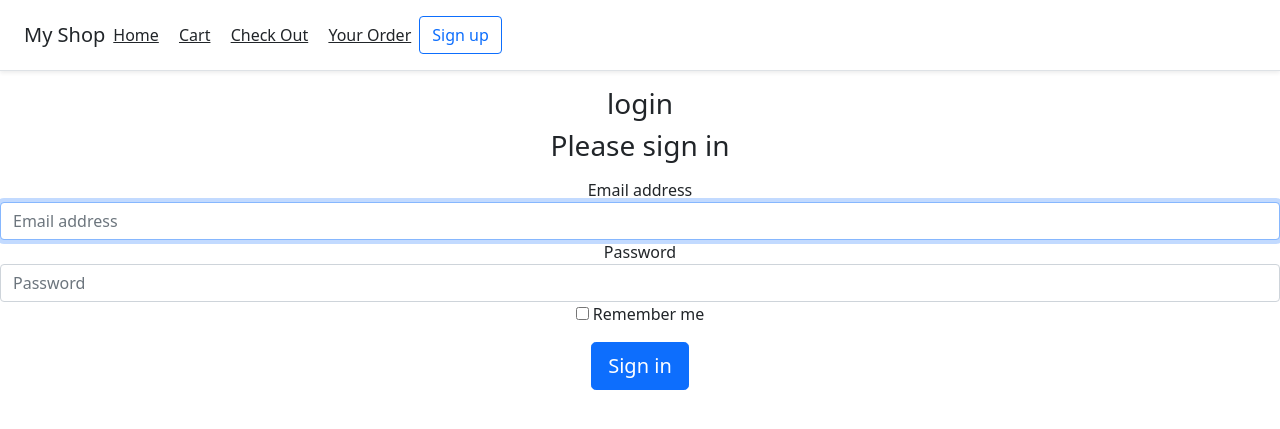
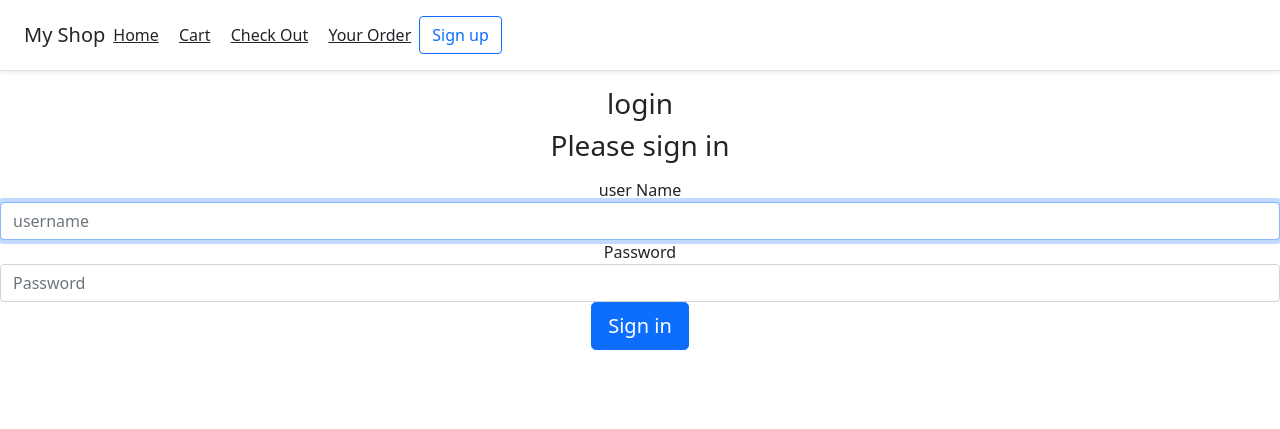
Before and after one commit to sudharsanmaran/django_e_commerce, a Django app: template app1/templates/app1/login.html in a window 1280 px wide. Shown: the top 429 px of the page. Run offline with Django 3.2, Linux system fonts and the light colour scheme; the template is opened without the code that fills it, so the values that code supplies are empty.

Commit message:
Merge remote-tracking branch 'origin/master'

```diff
--- a/app1/admin.py
+++ b/app1/admin.py
@@ -2,8 +2,9 @@ from django.contrib import admin
 
 # Register your models here.
 
-from .models import Category,Product
+from .models import Category,Product,Customer
 
 # admin.site.register(Customer)
 admin.site.register(Category)
 admin.site.register(Product)
+admin.site.register(Customer)
--- a/app1/templates/app1/cart.html
+++ b/app1/templates/app1/cart.html
@@ -4,7 +4,7 @@
 {% block content %}
 
 
-    {% for p in cart_products %}
+    {% for p in products %}
     <div class="container">
       <div class="card-deck mb-3 text-center">
         <div class="card mb-4 shadow-sm">
--- a/app1/templates/app1/login.html
+++ b/app1/templates/app1/login.html
@@ -7,15 +7,11 @@
     <form class="form-signin">
 {#      <img class="mb-4" src="../../assets/brand/bootstrap-solid.svg" alt="" width="72" height="72">#}
       <h1 class="h3 mb-3 font-weight-normal">Please sign in</h1>
-      <label for="inputEmail" class="sr-only">Email address</label>
-      <input type="email" id="inputEmail" class="form-control" placeholder="Email address" required autofocus>
-      <label for="inputPassword" class="sr-only">Password</label>
-      <input type="password" id="inputPassword" class="form-control" placeholder="Password" required>
-      <div class="checkbox mb-3">
-        <label>
-          <input type="checkbox" value="remember-me"> Remember me
-        </label>
-      </div>
+      <label for="text" class="sr-only">user Name</label>
+      <input type="text" name="username" class="form-control" placeholder="username" {% if username %}value="{{ username }}" {% endif %}required autofocus>
+      <label for="password" class="sr-only">Password</label>
+      <input type="password" name="password" class="form-control" placeholder="Password" {% if password %}value="{{ password }}" {% endif %}required>
+
       <button class="btn btn-lg btn-primary btn-block" type="submit">Sign in</button>
 
     </form>
```
Also changed, not shown: app1/models.py (+8 -10 lines), app1/views.py (+36 -7 lines), app1/migrations/0003_alter_category_options_alter_product_is_available_and_more.py (added), app1/migrations/0004_remove_customer_products_customer_products.py (added).
